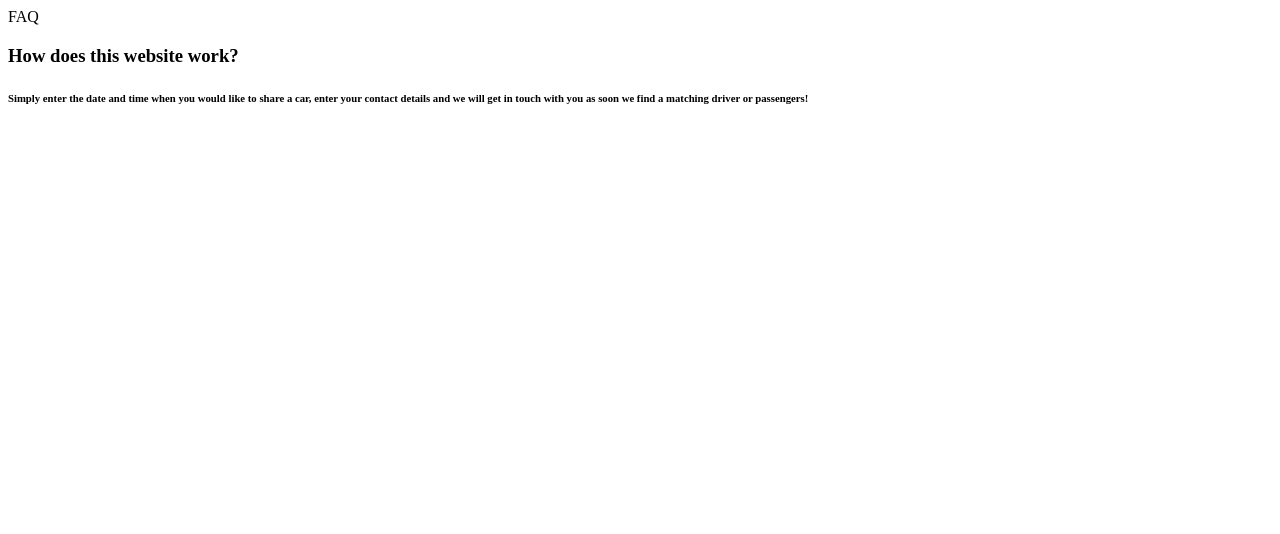
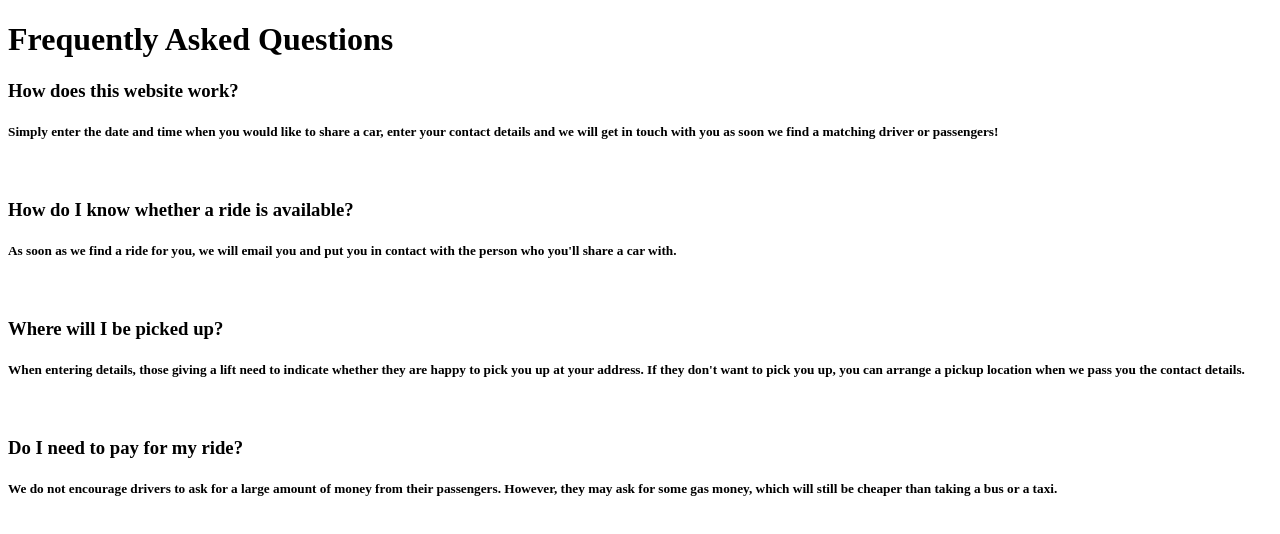
Before and after one commit to FPowrie/cfgproject, a plain HTML site: page FAQ.html in a window 1280 px wide. Drawn offline with Linux system fonts and the light colour scheme.

Commit message:
Added some questions

```diff
--- a/FAQ.html
+++ b/FAQ.html
@@ -1,12 +1,29 @@
 <!DOCTYPE html>
 <html>
   <head>
-    FAQ
+    <h1>Frequently Asked Questions<h1>
   </head>
 
 <body>
   <h3>How does this website work?</h3>
-  <h6>Simply enter the date and time when you would like to share a car, enter your contact details and we will get in touch with you as soon we find a matching driver or passengers!</h6>
+  <h5>Simply enter the date and time when you would like to share a car, enter your contact details and we will get in touch with you as soon we find a matching driver or passengers!</h5>
+
+    <br>
+
+  <h3>How do I know whether a ride is available?</h3>
+  <h5>As soon as we find a ride for you, we will email you and put you in contact with the person who you'll share a car with.</h5>
+
+    <br>
+
+  <h3>Where will I be picked up?</h3>
+  <h5>When entering details, those giving a lift need to indicate whether they are happy to pick you up at your address.
+    If they don't want to pick you up, you can arrange a pickup location when we pass you the contact details.</h5>
+
+    <br>
+
+  <h3>Do I need to pay for my ride?</h3>
+  <h5>We do not encourage drivers to ask for a large amount of money from their passengers.
+    However, they may ask for some gas money, which will still be cheaper than taking a bus or a taxi.</h5>
 
 </body>
 
```
